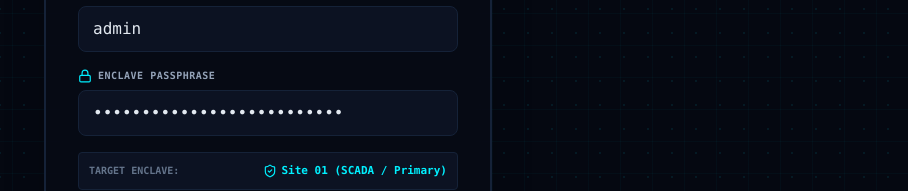
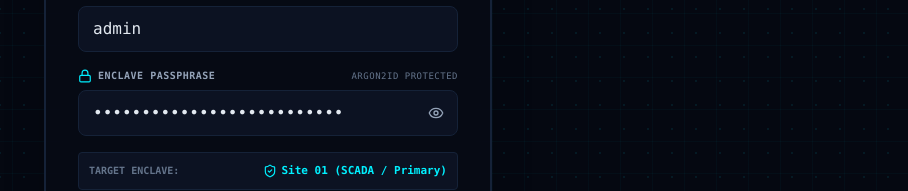
Before and after one commit to mjk22071998/Network-monitor, a Vue app in the folder frontend/: page / in a window 1280 px wide. Shown: the part 339-530 px from the top of the page, without its empty margins (372-1280 px from the left). Built offline with nearby package versions, Linux system fonts and the light colour scheme; no server answers.

Commit message:
feat(auth): add show/hide password toggle to login portal

```diff
--- a/frontend/src/features/auth/LoginView.vue
+++ b/frontend/src/features/auth/LoginView.vue
@@ -1,11 +1,25 @@
 <script setup lang="ts">
 import { ref } from 'vue';
-import { ShieldCheck, Lock, User, Activity, AlertCircle, ArrowRight } from 'lucide-vue-next';
+import {
+  ShieldCheck,
+  Lock,
+  User,
+  Activity,
+  AlertCircle,
+  ArrowRight,
+  Eye,
+  EyeOff
+} from 'lucide-vue-next';
 import { useAuthStore } from '../../stores/auth';
 
 const authStore = useAuthStore();
 const username = ref<string>('admin');
 const password = ref<string>('Admin@NetworkObserver2026!');
+const showPassword = ref<boolean>(false);
+
+function togglePasswordVisibility() {
+  showPassword.value = !showPassword.value;
+}
 
 async function handleLogin() {
   if (!username.value || !password.value) return;
@@ -70,18 +84,32 @@ async function handleLogin() {
         </div>
 
         <div>
-          <label class="block text-slate-400 mb-1.5 uppercase tracking-wider text-[10px] font-bold flex items-center gap-1.5">
+          <label class="block text-slate-400 mb-1.5 uppercase tracking-wider text-[10px] font-bold flex items-center justify-between">
+            <span class="flex items-center gap-1.5">
               <Lock class="w-3.5 h-3.5 text-tactical-cyan" />
               <span>Enclave Passphrase</span>
+            </span>
+            <span class="text-[9px] text-slate-500 font-normal">Argon2id Protected</span>
           </label>
+          <div class="relative">
             <input
               v-model="password"
-            type="password"
+              :type="showPassword ? 'text' : 'password'"
               required
               autocomplete="current-password"
               placeholder="••••••••••••"
-            class="w-full bg-tactical-panel border border-tactical-border rounded-lg px-3.5 py-2.5 text-slate-200 focus:outline-none focus:border-tactical-cyan focus:ring-1 focus:ring-tactical-cyan font-mono transition"
+              class="w-full bg-tactical-panel border border-tactical-border rounded-lg pl-3.5 pr-10 py-2.5 text-slate-200 focus:outline-none focus:border-tactical-cyan focus:ring-1 focus:ring-tactical-cyan font-mono transition"
             />
+            <button
+              type="button"
+              @click="togglePasswordVisibility"
+              class="absolute right-2.5 top-1/2 -translate-y-1/2 text-slate-400 hover:text-tactical-cyan p-1 rounded focus:outline-none transition"
+              :title="showPassword ? 'Hide passphrase' : 'Show passphrase'"
+            >
+              <EyeOff v-if="showPassword" class="w-4 h-4" />
+              <Eye v-else class="w-4 h-4" />
+            </button>
+          </div>
         </div>
 
         <!-- Target Enclave Badge -->
```
Lines whose indentation alone changed are shown as unchanged.
